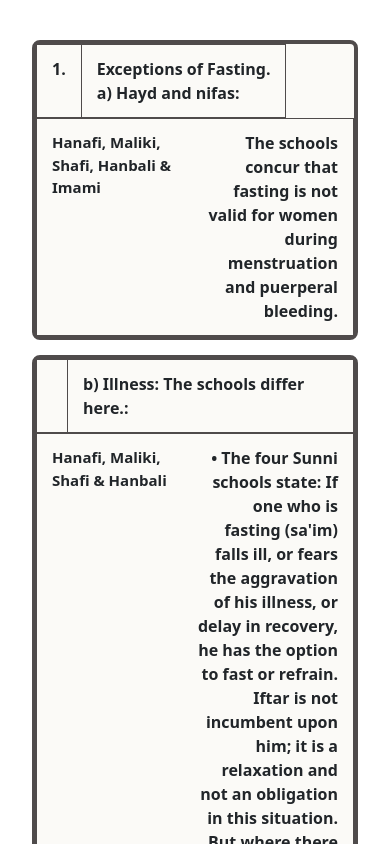
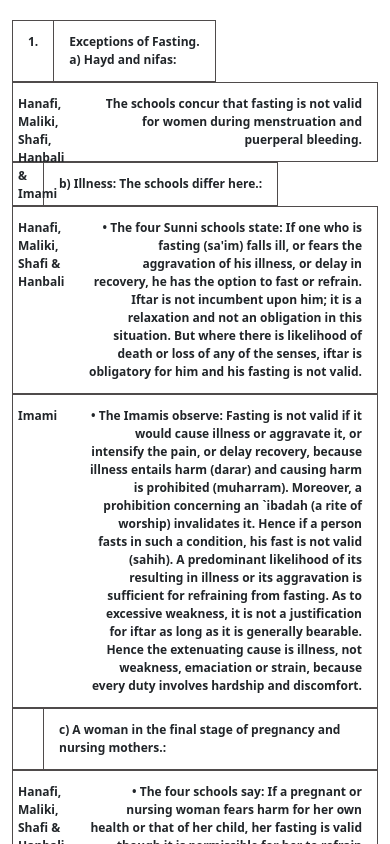
Before and after one commit to Faisal-jag/Ramadan, a plain HTML site: page index.html in a window 390 px wide. Shown: the top 844 px of the page. Drawn offline with nearby package versions, Linux system fonts and the light colour scheme.

Commit message:
css update

```diff
--- a/style.css
+++ b/style.css
@@ -9,7 +9,7 @@
 } */
 body{
 margin:0;
-padding:20px;
+/* padding:20px; */
 }
 
 *{
@@ -22,20 +22,20 @@ border-collapse: collapse;
 border-radius: 8px;
 margin-top: 20px;
 }
-.table tr{
+/* .table tr{
 border: 4px solid rgb(79, 75, 75);
 border-radius: 8px;
 }
 .table tbody tr{
 background-color: rgba(244, 242, 234, 0.4);
-}
+} */
 
 .table td,.table th{
 padding:12px 15px;
 border:1px solid rgb(79, 75, 75);
 text-align: top;
 font-weight: bold;
-font-size: 16px;
+font-size: 12px;
 
 }
 
@@ -59,22 +59,22 @@ background-color: #f5f5f5;
   display: block;
   width: 100%;
 }
-.table tr{
+/* .table tr{
   margin-bottom:15px;
-}
+} */
 .table td{
   text-align: right;
-  padding-left: 50%;
-  text-align: right;
+  padding-left: 20%;
+  text-align: top;
   position: relative;
 }
 .table td::before{
   content: attr(data-label);
   position: absolute;
   left:0;
-  width: 50%;
-  padding-left:15px;
-  font-size:15px;
+  width: 15%;
+  padding-left:5px;
+  font-size:12px;
   font-weight: bold;
   text-align: left;
 }
```
